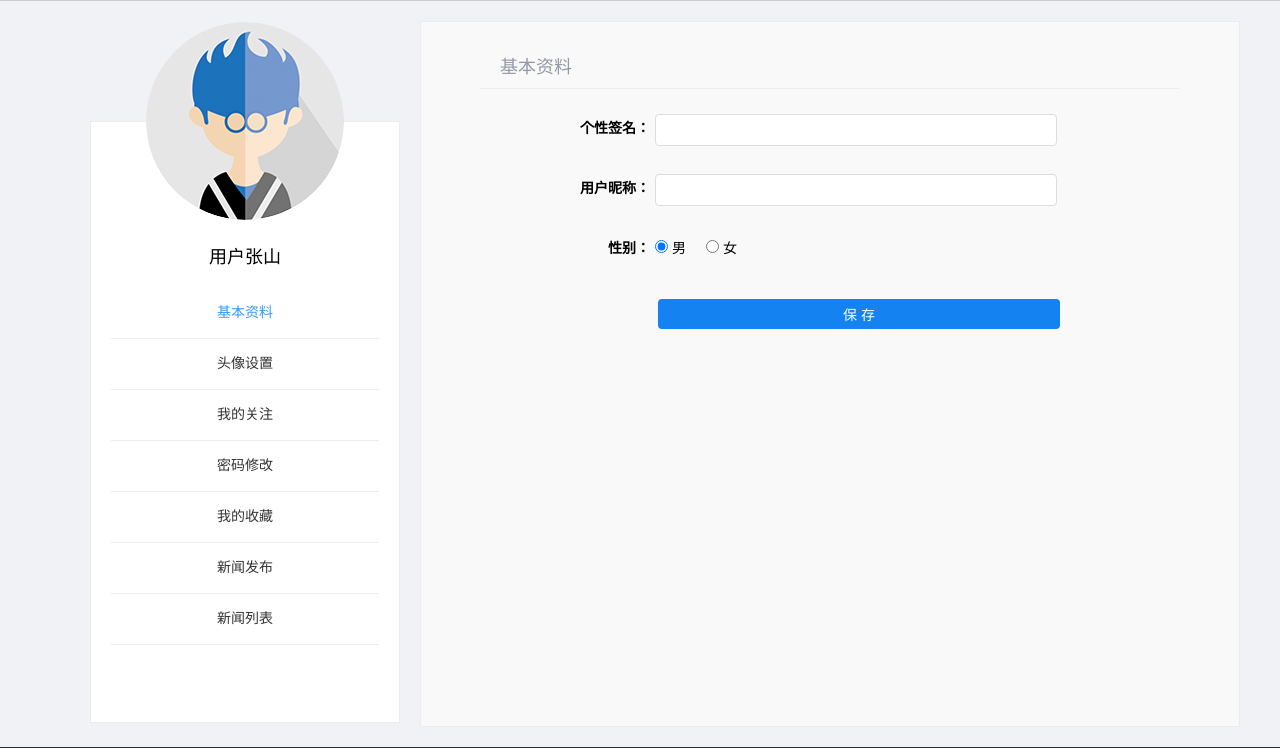
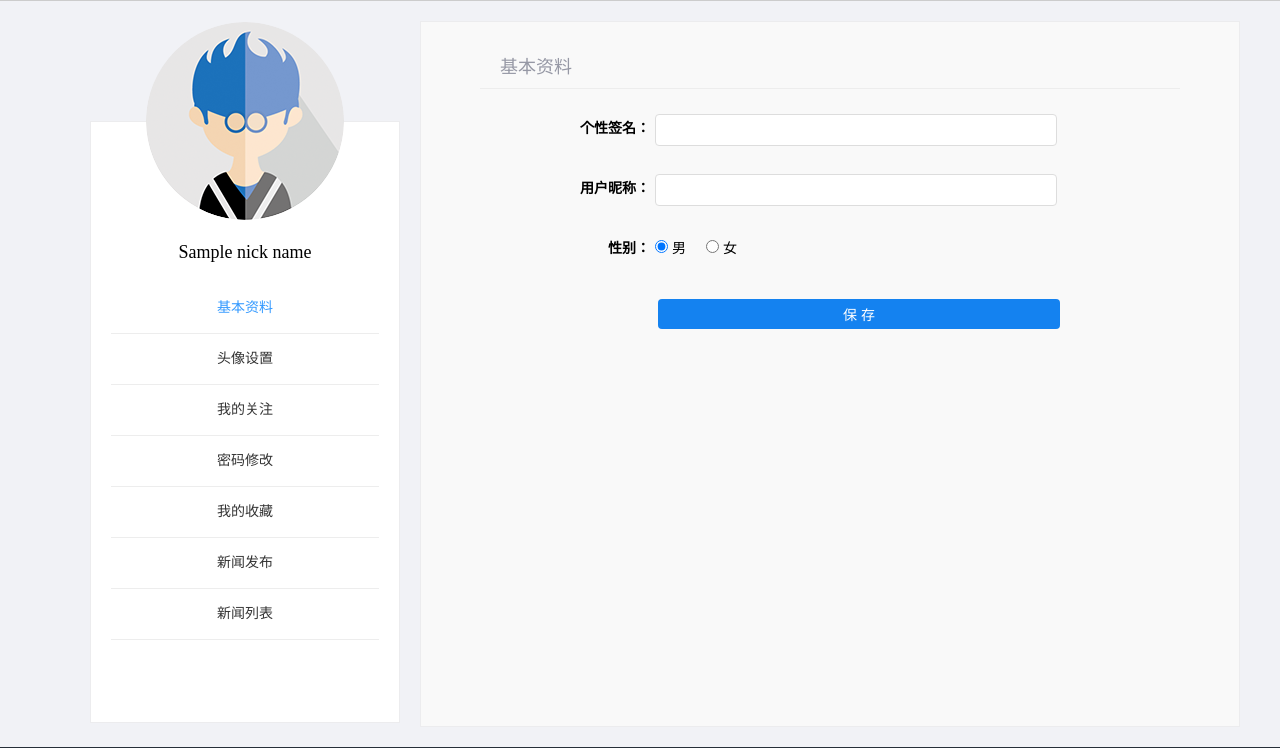
Before and after one commit to joinik/xinjingzixun_2020, a Flask app: template templates/user.html in a window 1280 px wide. Shown: the part 59-807 px from the top of the page. Run offline with Flask 2, Linux system fonts and the light colour scheme; the template is opened without the code that fills it: most values are stand-ins (such as "Sample title", 1, 10 or a date in 2020).

Commit message:
'debug-2:用户中心页面不显示登录用户昵称的问题'

```diff
--- a/templates/user.html
+++ b/templates/user.html
@@ -16,8 +16,8 @@
 			<a href="#" class="logo fl"><img src="/static/index/images/logo.png" alt="logo"></a>
 			<div class="user_login fr" style="display: block;">
 				<img src="/static/index/images/user_pic.png" class="lgin_pic">
-				<a href="#">{{ nick_name }}</a>
-				<a href="#">退出</a>
+                <a href="{{ url_for('user_blu.user_center') }}">{{ nick_name }}</a>
+				<a href="{{ url_for('passport_blu.logout') }}">退出</a>
 			</div>
 		</div>
 	</div>
@@ -27,7 +27,7 @@
 			<div class="user_center_pic">
 				<img src="/static/index/images/user_pic.png" alt="用户图片">
 			</div>
-			<div class="user_center_name">用户张山</div>
+			<div class="user_center_name">{{ nick_name }}</div>
 
 			<ul class="option_list">
 				<li class="active"><a href="/user/user_base_info" target="main_frame">基本资料</a></li>
--- a/views/user.py
+++ b/views/user.py
@@ -83,7 +83,7 @@ def follow():
 def user_center():
 
 	# 获取当前用户的信息
-	user_id = session.get ("nick_name")
+	nick_name = session.get ("nick_name")
 
 	return render_template ("user.html", nick_name=nick_name)
 
```
